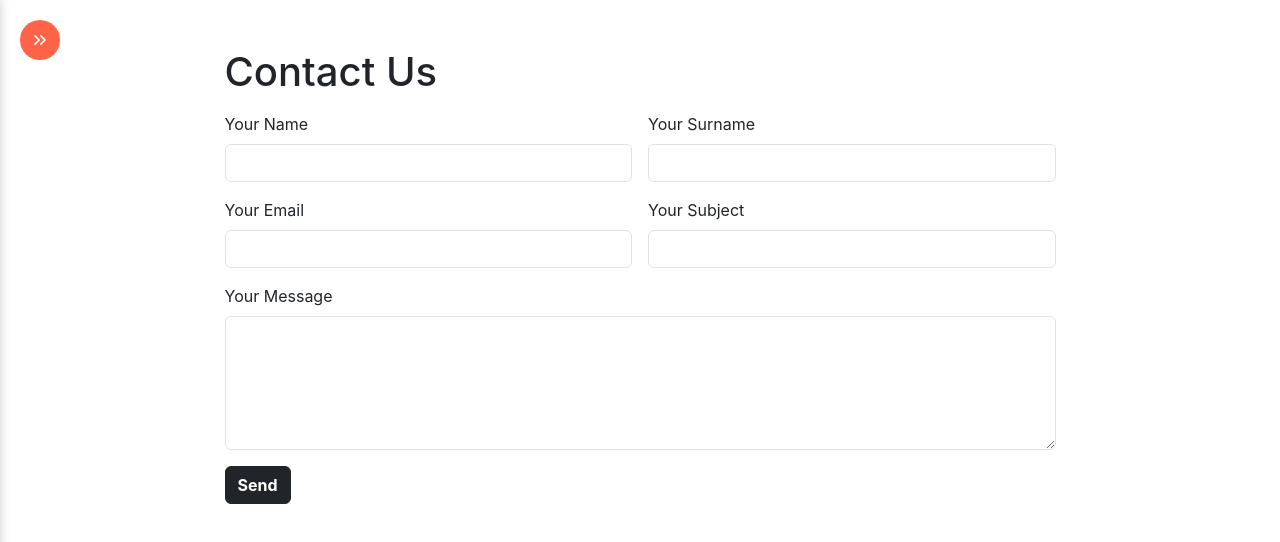
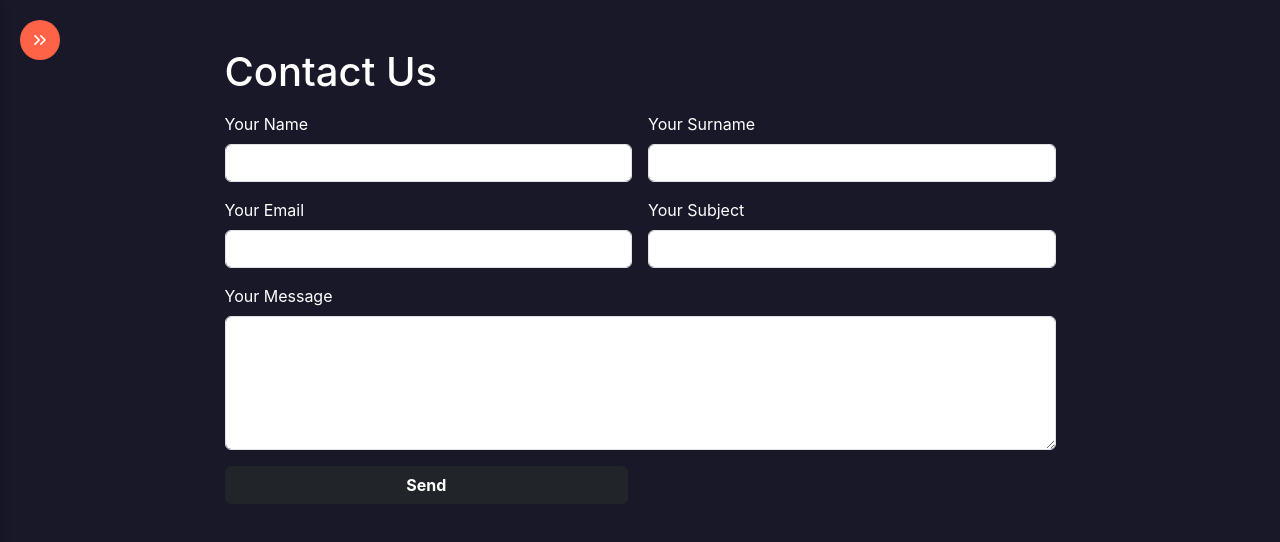
Before and after one commit to PranabKumarSahoo/sql-dev-tools, a React (Create React App) app: page /contact in a window 1280 px wide. Shown: the top 542 px of the page. Built offline with nearby package versions, Linux system fonts and the light colour scheme.

Commit message:
updated the contact us page with dark mode

```diff
--- a/src/App.css
+++ b/src/App.css
@@ -2,7 +2,12 @@
   display: flex;
   justify-content: center;
   align-items: flex-start;
+  width: 100vw;
+  height: 100vh;
+  background-color: #181828;
+  color: white;
 }
+
 
 .toggle-button {
   position: fixed;
--- a/src/Components/Contact/Contact.css
+++ b/src/Components/Contact/Contact.css
@@ -1,3 +1,4 @@
 .contact {
     background: #181828;
+    color: white;
 }
--- a/src/Components/Contact/Contact.jsx
+++ b/src/Components/Contact/Contact.jsx
@@ -3,78 +3,78 @@ import React from "react";
 export default function Contact() {
   return (
     <>
-      <div class="container my-5 bg-darkblue" >
-        <div class="row justify-content-center">
-          <div class="col-lg-9">
-            <h1 class="mb-3">Contact Us</h1>
+      <div className="container my-5 contact">
+        <div className="row justify-content-center">
+          <div className="col-lg-9">
+            <h1 className="mb-3">Contact Us</h1>
             <form>
-              <div class="row g-3">
-                <div class="col-md-6">
-                  <label for="your-name" class="form-label">
+              <div className="row g-3">
+                <div className="col-md-6">
+                  <label for="your-name" className="form-label">
                     Your Name
                   </label>
                   <input
                     type="text"
-                    class="form-control"
+                    className="form-control"
                     id="your-name"
                     name="your-name"
                     required
                   />
                 </div>
-                <div class="col-md-6">
-                  <label for="your-surname" class="form-label">
+                <div className="col-md-6">
+                  <label for="your-surname" className="form-label">
                     Your Surname
                   </label>
                   <input
                     type="text"
-                    class="form-control"
+                    className="form-control"
                     id="your-surname"
                     name="your-surname"
                     required
                   />
                 </div>
-                <div class="col-md-6">
-                  <label for="your-email" class="form-label">
+                <div className="col-md-6">
+                  <label for="your-email" className="form-label">
                     Your Email
                   </label>
                   <input
                     type="email"
-                    class="form-control"
+                    className="form-control"
                     id="your-email"
                     name="your-email"
                     required
                   />
                 </div>
-                <div class="col-md-6">
-                  <label for="your-subject" class="form-label">
+                <div className="col-md-6">
+                  <label for="your-subject" className="form-label">
                     Your Subject
                   </label>
                   <input
                     type="text"
-                    class="form-control"
+                    className="form-control"
                     id="your-subject"
                     name="your-subject"
                   />
                 </div>
-                <div class="col-12">
-                  <label for="your-message" class="form-label">
+                <div className="col-12">
+                  <label for="your-message" className="form-label">
                     Your Message
                   </label>
                   <textarea
-                    class="form-control"
+                    className="form-control"
                     id="your-message"
                     name="your-message"
                     rows="5"
                     required
                   ></textarea>
                 </div>
-                <div class="col-12">
-                  <div class="row">
-                    <div class="col-md-6">
+                <div className="col-12">
+                  <div className="row">
+                    <div className="col-md-6">
                       <button
                         data-res="<?php echo $sum; ?>"
                         type="submit"
-                        class="btn btn-dark fw-bold w-full"
+                        className="btn btn-dark w-100 fw-bold"
                       >
                         Send
                       </button>
--- a/src/Pages/HomePage/HomePage.css
+++ b/src/Pages/HomePage/HomePage.css
@@ -92,7 +92,6 @@
     flex-direction: column;
     align-items: center;
     padding: 20px;
-    color: white;
 }
 
 .section-2-title,
```
